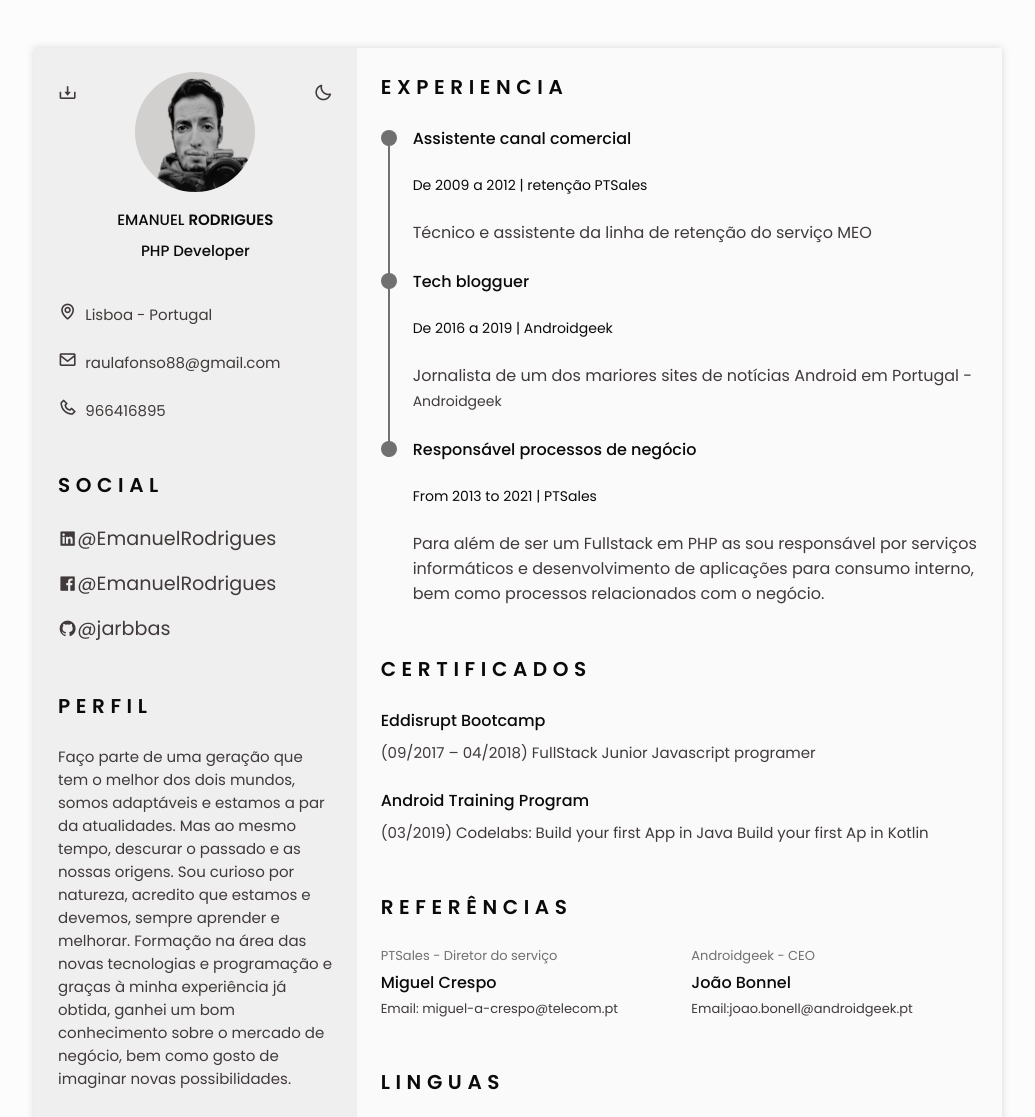
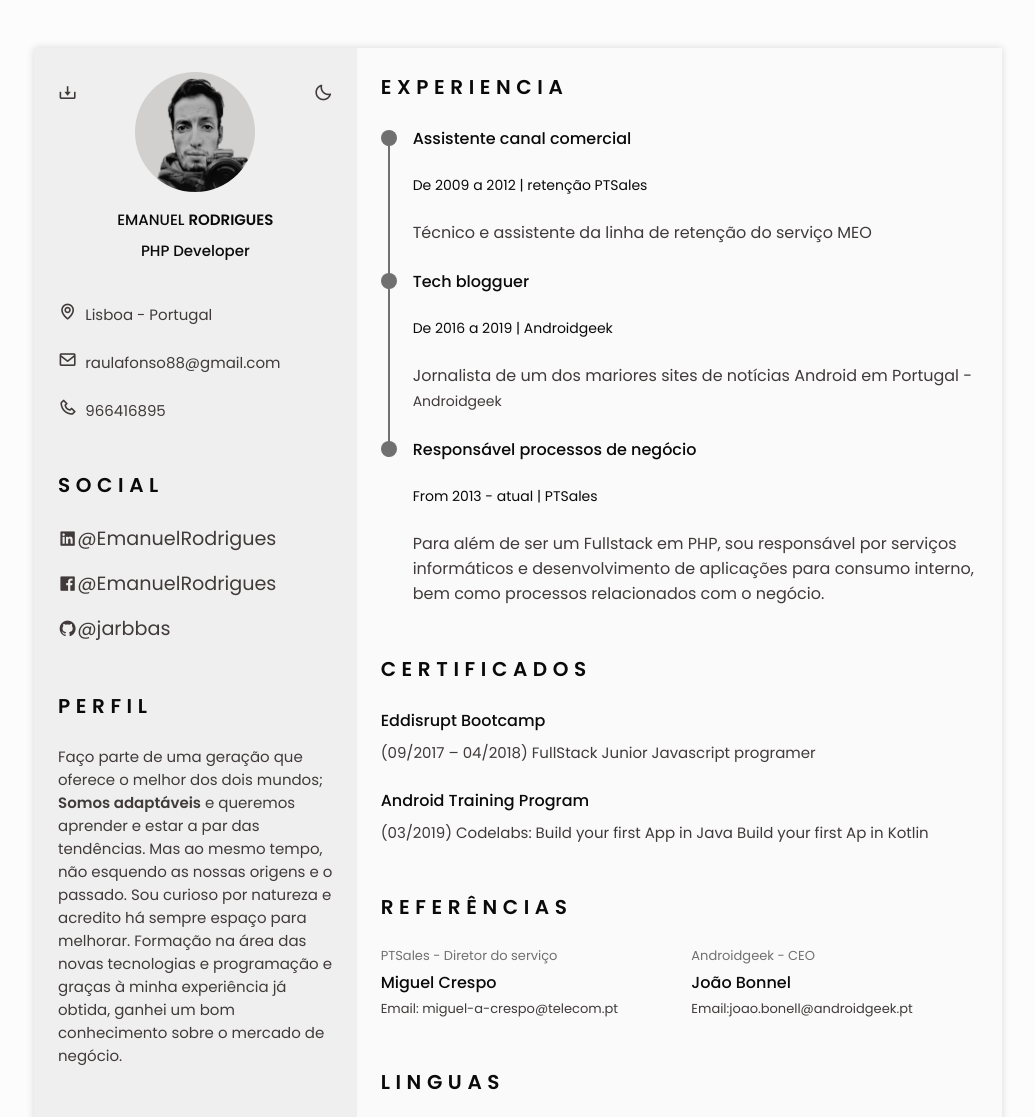
Before and after one commit to Jarbbas/ResumeOnline, a plain HTML site: page index.html in a window 1280 px wide. Shown: the top 1117 px of the page, without its empty margins (122-1157 px from the left). Drawn offline with nearby package versions, Linux system fonts and the light colour scheme.

Commit message:
update ao conteudo do CV

```diff
--- a/index.html
+++ b/index.html
@@ -130,11 +130,10 @@
                 <!--========== PROFILE ==========-->
                 <section class="profile section" id="profile">
                     <h2 class="section-title">Perfil</h2>
-                    Faço parte de uma geração que tem o melhor dos dois mundos, somos adaptáveis e estamos a par da atualidades.
-                    Mas ao mesmo tempo, descurar o passado e as nossas origens. Sou curioso por natureza,
-                    acredito que estamos e devemos, sempre aprender e melhorar.
-                    Formação na área das novas tecnologias e programação e graças à minha experiência já obtida, ganhei um bom conhecimento sobre o mercado de negócio, bem
-                    como gosto de imaginar novas possibilidades.
+                    Faço parte de uma geração que oferece o melhor dos dois mundos; <b>Somos adaptáveis</b> e queremos aprender e estar a par das tendências.
+                    Mas ao mesmo tempo, não esquendo as nossas origens e o passado. Sou curioso por natureza e
+                    acredito há sempre espaço para melhorar.
+                    Formação na área das novas tecnologias e programação e graças à minha experiência já obtida, ganhei um bom conhecimento sobre o mercado de negócio.
                     <p class="profile__description">
 
                     </p>
@@ -227,14 +226,14 @@
                             <li class="skills__name">
                                 <span class="skills__circle"></span>Bootstrap
                             </li>
-                            <!-- <li class="skills__name">
-                                <span class="skills__circle"></span>React
-                            </li> -->
-                            <!-- <li class="skills__name">
-                                <span class="skills__circle"></span>Laravel
-                            </li> -->
                             <li class="skills__name">
-                                <span class="skills__circle"></span>Worpress
+                                <span class="skills__circle"></span>Office
+                            </li>
+                            <li class="skills__name">
+                                <span class="skills__circle"></span>Xampp
+                            </li>
+                            <li class="skills__name">
+                                <span class="skills__circle"></span>Git
                             </li>
                         </ul>
 
@@ -286,8 +285,8 @@
 
                             <div class="experience__data bd-grid">
                                 <h3 class="experience__title">Responsável processos de negócio</h3>
-                                <span class="experience__company">From 2013 to 2021 | PTSales</span>
-                                <p class="experience__description">Para além de ser um Fullstack em PHP as sou
+                                <span class="experience__company">From 2013 - atual | PTSales</span>
+                                <p class="experience__description">Para além de ser um Fullstack em PHP, sou
                                     responsável por serviços informáticos e desenvolvimento de aplicações para consumo
                                     interno, bem como processos relacionados com o negócio.
                                 </p>
```
